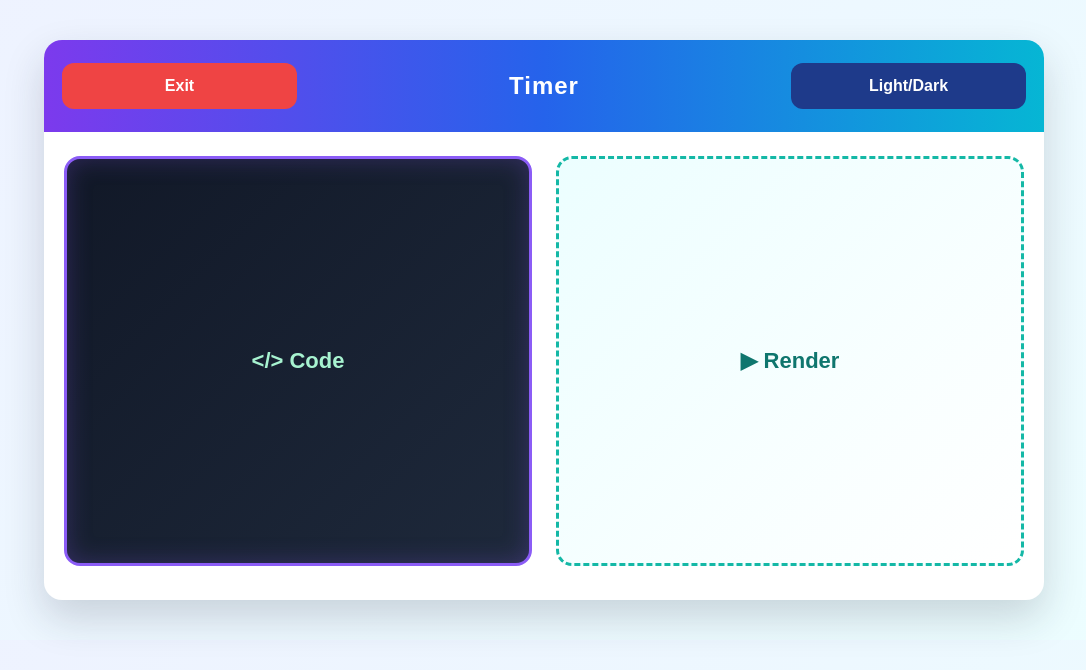
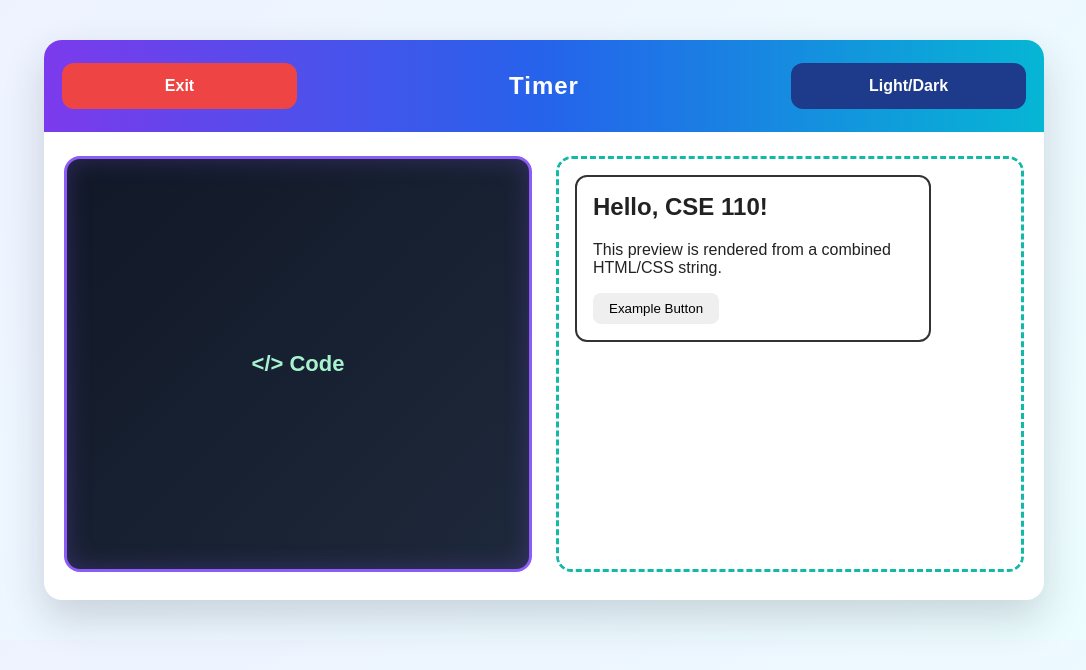
Before and after one commit to cse110-sp26-group23/cse110-sp26-group23, a website with bundled scripts: page source/game.html in a window 1280 px wide. Shown: the whole page, without its empty margins (96-1182 px from the left). Built offline with nearby package versions, Linux system fonts and the light colour scheme.

Commit message:
Update game.html and game.css

```diff
--- a/source/css/game.css
+++ b/source/css/game.css
@@ -105,6 +105,15 @@ body {
   content: "▶ ";
 }
 
+.render-pane__iframe {
+  width: 100%;
+  height: 100%;
+  min-height: 410px;
+  border: 0;
+  border-radius: 13px;
+  background: white;
+}
+
 @media (width <= 750px) {
   .game-header {
     grid-template-columns: 1fr;
--- a/source/game.html
+++ b/source/game.html
@@ -29,11 +29,11 @@
       </div>
 
       <div class="render-pane">
-        <p>Render</p>
       </div>
 
     </section>
 
   </main>
+  <script type="module" src="js/game.js"></script>
 </body>
 </html>
```
